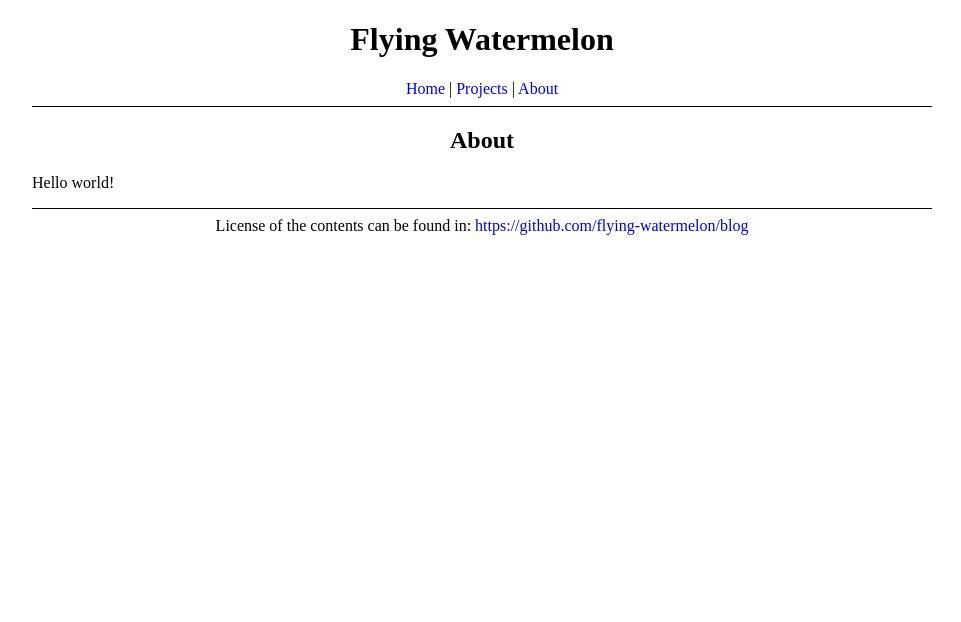
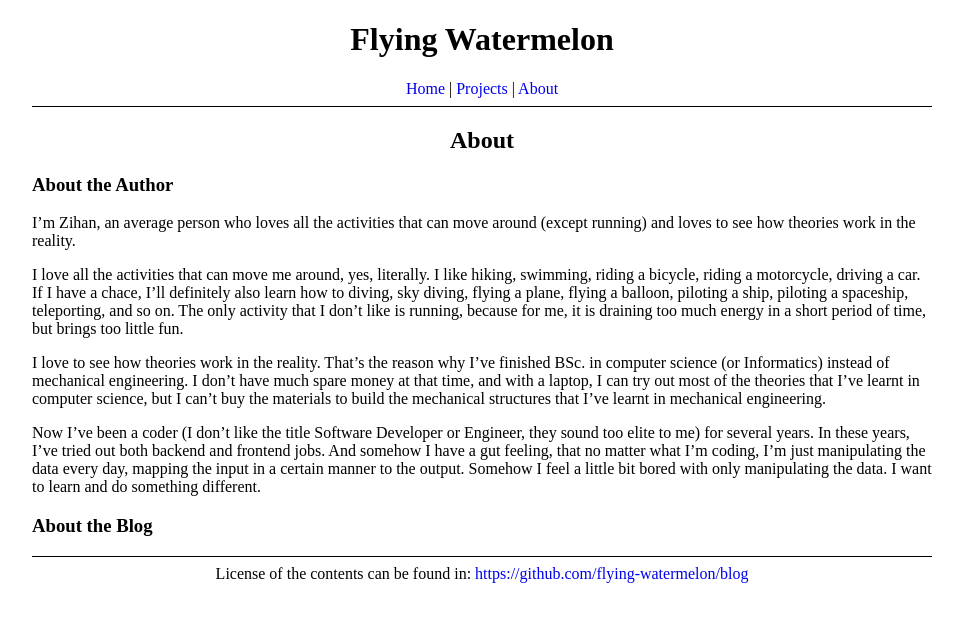
Before and after one commit to flying-watermelon/blog, a Jekyll site: the page built from about.md, in a window 1280 px wide. Shown: the top 622 px of the page, without its empty margins (158-1119 px from the left). Built offline with Jekyll 4.4.1, drawn with Linux system fonts in a browser that asks for light colours.

Commit message:
Started working on about and projects pages.

```diff
--- a/about.md
+++ b/about.md
@@ -2,4 +2,13 @@
 layout: default
 title: About
 ---
-Hello world!
+### About the Author
+I'm Zihan, an average person who loves all the activities that can move around (except running) and loves to see how theories work in the reality.
+
+I love all the activities that can move me around, yes, literally. I like hiking, swimming, riding a bicycle, riding a motorcycle, driving a car. If I have a chace, I'll definitely also learn how to diving, sky diving, flying a plane, flying a balloon, piloting a ship, piloting a spaceship, teleporting, and so on. The only activity that I don't like is running, because for me, it is draining too much energy in a short period of time, but brings too little fun.
+
+I love to see how theories work in the reality. That's the reason why I've finished BSc. in computer science (or Informatics) instead of mechanical engineering. I don't have much spare money at that time, and with a laptop, I can try out most of the theories that I've learnt in computer science, but I can't buy the materials to build the mechanical structures that I've learnt in mechanical engineering.
+
+Now I've been a coder (I don't like the title Software Developer or Engineer, they sound too elite to me) for several years. In these years, I've tried out both backend and frontend jobs. And somehow I have a gut feeling, that no matter what I'm coding, I'm just manipulating the data every day, mapping the input in a certain manner to the output. Somehow I feel a little bit bored with only manipulating the data. I want to learn and do something different.
+
+### About the Blog
```
Also changed, not shown: projects.md (+3 -1 lines).
